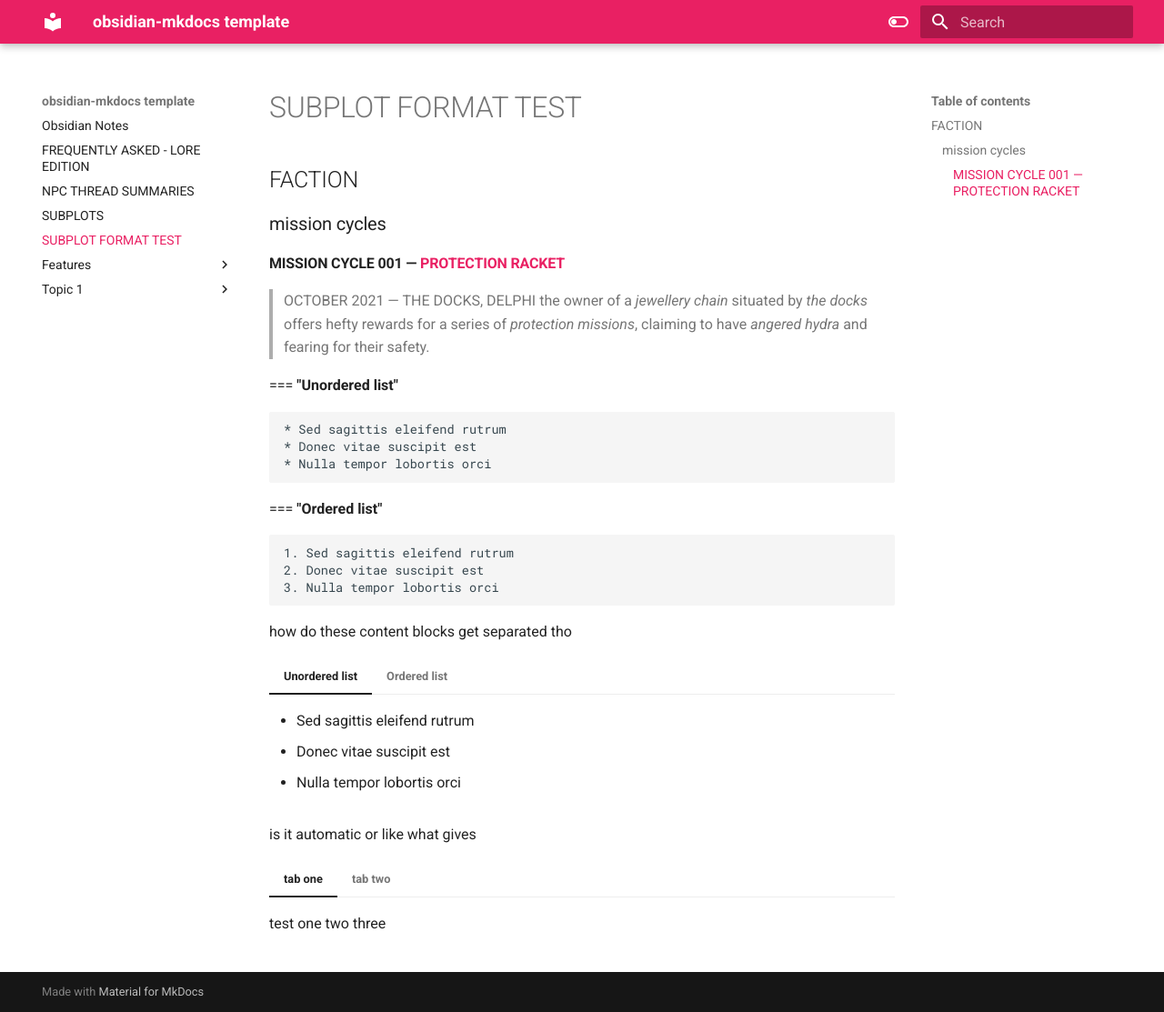
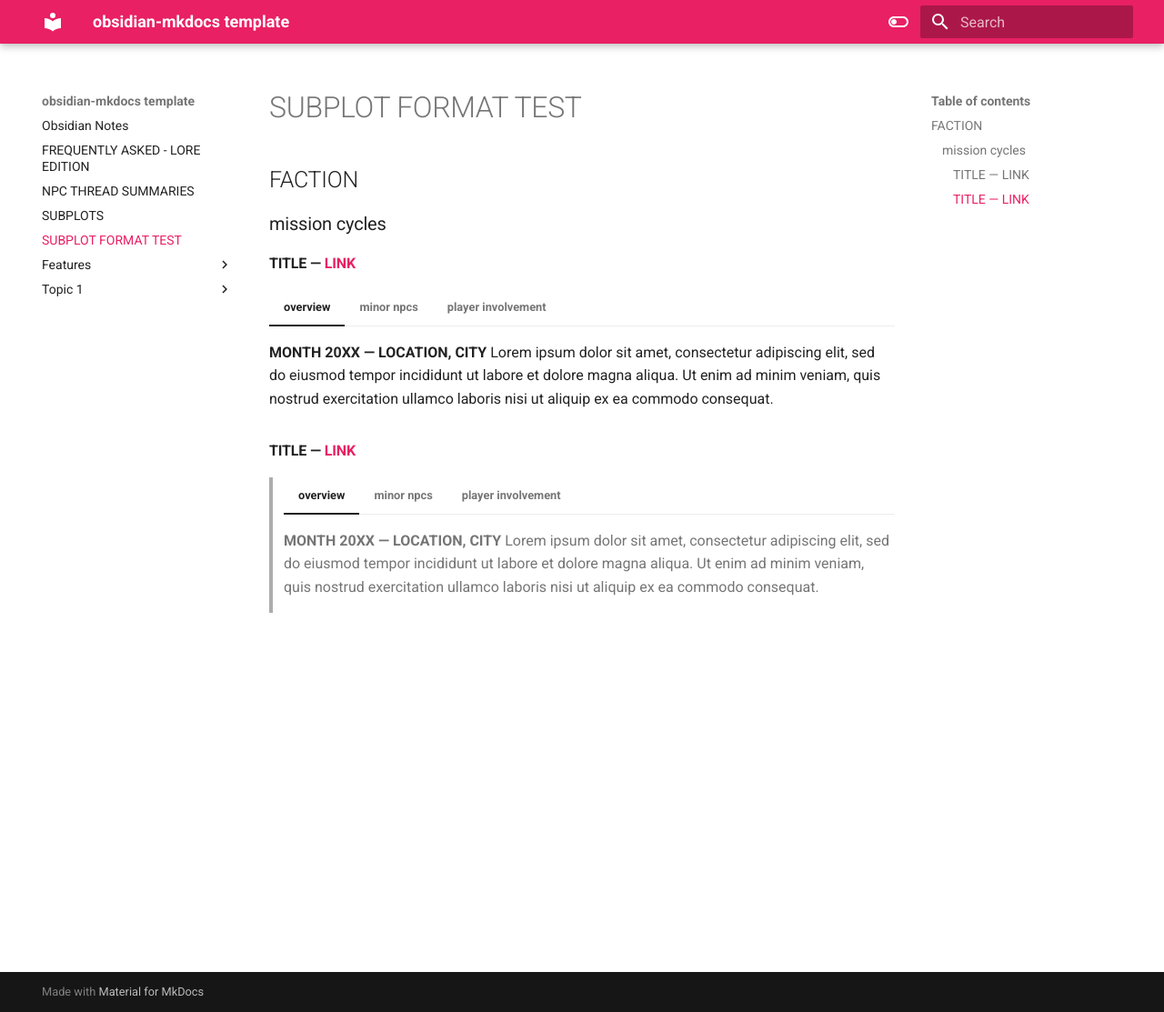
Before and after one commit to cerberuswrites/moonrisewiki, an MkDocs documentation site: the page built from docs/format test.md, in a window 1280 px wide and 1113 px high. Shown: the whole window at 91% size. Built offline with MkDocs 1.6.1 and Material for MkDocs 9.7.7, drawn with Linux system fonts in a browser that asks for light colours.

Commit message:
testing formatting agaiinnnn

```diff
--- a/docs/format test.md
+++ b/docs/format test.md
@@ -3,45 +3,38 @@
 ## FACTION
 ### mission cycles
 
-#### MISSION CYCLE 001 — [PROTECTION RACKET](https://moon-rise.boards.net/thread/41/)
-> OCTOBER 2021 — THE DOCKS, DELPHI
-> the owner of a *jewellery chain* situated by *the docks* offers hefty rewards for a series of *protection missions*, claiming to have *angered hydra* and fearing for their safety.
 
-=== **"Unordered list"**
+#### TITLE — [LINK](https://moon-rise.boards.net/thread/41/)
 
-    * Sed sagittis eleifend rutrum
-    * Donec vitae suscipit est
-    * Nulla tempor lobortis orci
+=== "overview"
 
-=== **"Ordered list"**
+    **MONTH 20XX — LOCATION, CITY**
+    Lorem ipsum dolor sit amet, consectetur adipiscing elit, sed do eiusmod tempor incididunt ut labore et dolore magna aliqua. Ut enim ad minim veniam, quis nostrud exercitation ullamco laboris nisi ut aliquip ex ea commodo consequat.
 
-    1. Sed sagittis eleifend rutrum
-    2. Donec vitae suscipit est
-    3. Nulla tempor lobortis orci
+=== "minor npcs"
+
+    * **NAME MCNAME** `staff-/player-made` Lorem ipsum dolor sit amet, consectetur adipiscing elit, sed do eiusmod tempor incididunt ut labore et dolore magna aliqua.
+    * **NAME MCNAME** `staff-/player-made` Lorem ipsum dolor sit amet, consectetur adipiscing elit, sed do eiusmod tempor incididunt ut labore et dolore magna aliqua.
+
+=== "player involvement"
+
+    * **NAME & NAME** `played by name` Lorem ipsum dolor sit amet, consectetur adipiscing elit, sed do eiusmod tempor incididunt ut labore et dolore magna aliqua.
+    * **NAME & NAME** `played by name` Lorem ipsum dolor sit amet, consectetur adipiscing elit, sed do eiusmod tempor incididunt ut labore et dolore magna aliqua.
 
 
-how do these content blocks get separated tho
+#### TITLE — [LINK](https://moon-rise.boards.net/thread/41/)
 
-=== "Unordered list"
-
-    * Sed sagittis eleifend rutrum
-    * Donec vitae suscipit est
-    * Nulla tempor lobortis orci
-
-=== "Ordered list"
-
-    1. Sed sagittis eleifend rutrum
-    2. Donec vitae suscipit est
-    3. Nulla tempor lobortis orci
-
-is it automatic or like what gives
-
-=== "tab one"
-
-    test one two three
-
-=== "tab two"
-
-    1. Sed sagittis eleifend rutrum
-    2. Donec vitae suscipit est
-    3. Nulla tempor lobortis orci
+> === "overview"
+>
+>     **MONTH 20XX — LOCATION, CITY**
+>     Lorem ipsum dolor sit amet, consectetur adipiscing elit, sed do eiusmod tempor incididunt ut labore et dolore magna aliqua. Ut enim ad minim veniam, quis nostrud exercitation ullamco laboris nisi ut aliquip ex ea commodo consequat.
+>
+> === "minor npcs"
+>
+>     * **NAME MCNAME** `staff-/player-made` Lorem ipsum dolor sit amet, consectetur adipiscing elit, sed do eiusmod tempor incididunt ut labore et dolore magna aliqua.
+>     * **NAME MCNAME** `staff-/player-made` Lorem ipsum dolor sit amet, consectetur adipiscing elit, sed do eiusmod tempor incididunt ut labore et dolore magna aliqua.
+>
+> === "player involvement"
+>
+>     * **NAME & NAME** `played by name` Lorem ipsum dolor sit amet, consectetur adipiscing elit, sed do eiusmod tempor incididunt ut labore et dolore magna aliqua.
+>     * **NAME & NAME** `played by name` Lorem ipsum dolor sit amet, consectetur adipiscing elit, sed do eiusmod tempor incididunt ut labore et dolore magna aliqua.
```
